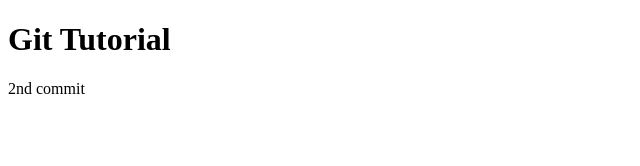
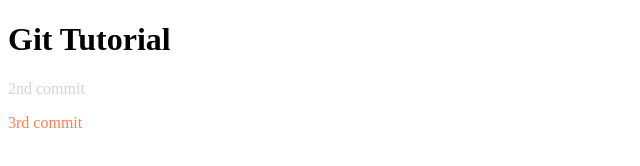
Before and after one commit to jd51024/git-crash-course, a plain HTML site: page index.html in a window 1280 px wide. Shown: the whole page, without its empty margins (0-640 px from the left). Drawn offline with Linux system fonts and the light colour scheme.

Commit message:
3rd commit

```diff
--- a/index.html
+++ b/index.html
@@ -4,10 +4,12 @@
     <meta charset="UTF-8">
     <meta http-equiv="X-UA-Compatible" content="IE=edge">
     <meta name="viewport" content="width=device-width, initial-scale=1.0">
+    <link rel="stylesheet" href="styles.css">
     <title>Document</title>
 </head>
 <body>
     <h1>Git Tutorial</h1>
     <p>2nd commit</p>
+    <p>3rd commit</p>
 </body>
 </html>
--- a/styles.css
+++ b/styles.css
@@ -2,6 +2,10 @@ h1 {
     font-size: 32px;
 }
 
-p {
+p:nth-child(2) {
     color: lightgray;
 }
+
+p:nth-child(3) {
+    color: coral;
+}
```
Also changed, not shown: assets/javascript.png (added).
